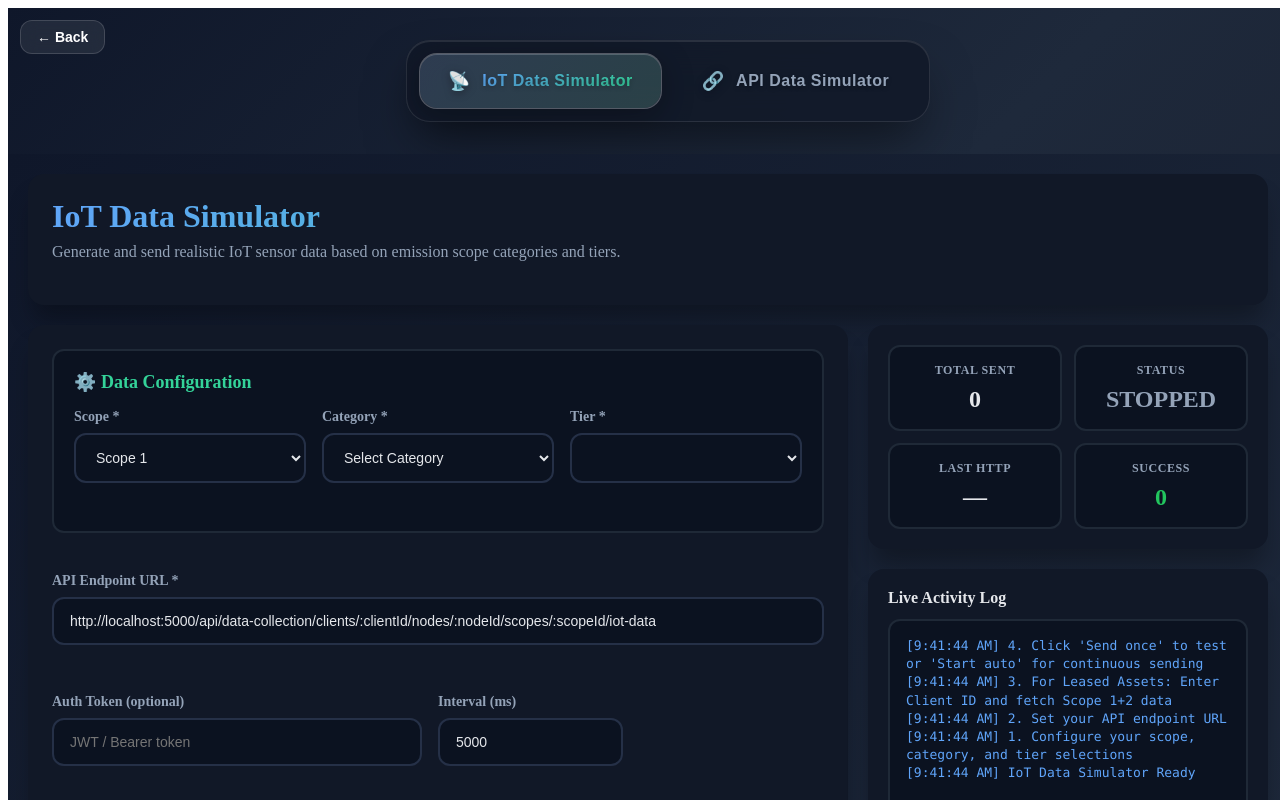
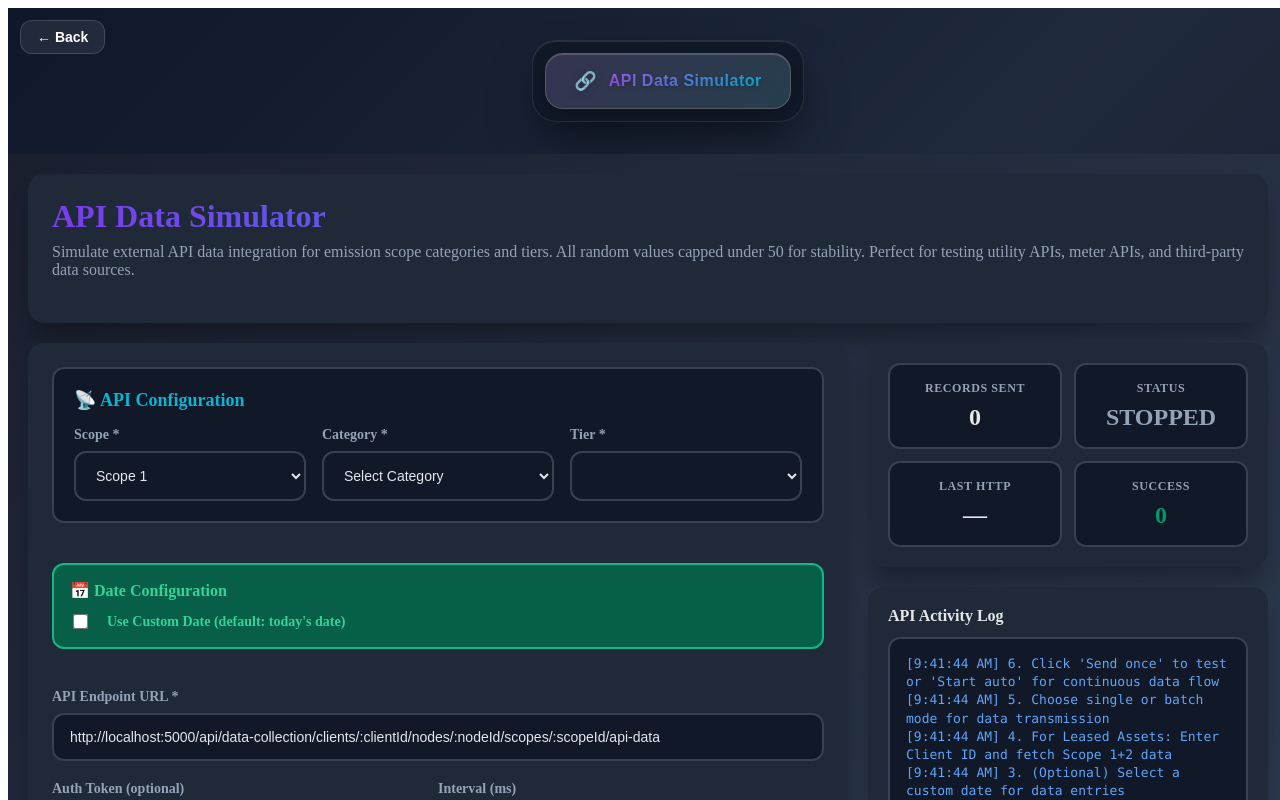
Before and after one commit to GreonXpert/Simulator-Frontend, a React (Vite) app: page /simulator/emission in a window 1280 px wide. Shown: the top 800 px of the page. Built offline with nearby package versions, Linux system fonts and the light colour scheme.

Commit message:
Updates on less data (API Simulator)

```diff
--- a/src/pages/EmissionSimulator/Tabs/TabStructureSimulator.jsx
+++ b/src/pages/EmissionSimulator/Tabs/TabStructureSimulator.jsx
@@ -4,7 +4,7 @@ import IoTDataSimulator from '../IoTSimulator/IoTSimulator'
 import APIDataSimulator from '../APISimulator/APIDataSimulator'
 
 const TabStructureSimulator = () => {
-    const [activeTab, setActiveTab] = useState('iot')
+    const [activeTab, setActiveTab] = useState('api')
     const [windowWidth, setWindowWidth] = useState(window.innerWidth)
     const navigate = useNavigate();
 
@@ -16,20 +16,21 @@ const TabStructureSimulator = () => {
     }, [])
 
     const tabs = [
-        {
-            id: 'iot',
-            label: 'IoT Data Simulator',
-            icon: '📡',
-            component: <IoTDataSimulator />,
-            gradient: 'from-blue-500 to-green-400'
-        },
+
         {
             id: 'api',
             label: 'API Data Simulator',
             icon: '🔗',
             component: <APIDataSimulator />,
             gradient: 'from-purple-500 to-cyan-400'
-        }
+        },
+        // {
+        //     id: 'iot',
+        //     label: 'IoT Data Simulator',
+        //     icon: '📡',
+        //     component: <IoTDataSimulator />,
+        //     gradient: 'from-blue-500 to-green-400'
+        // }
     ]
 
     // Define breakpoints
```
